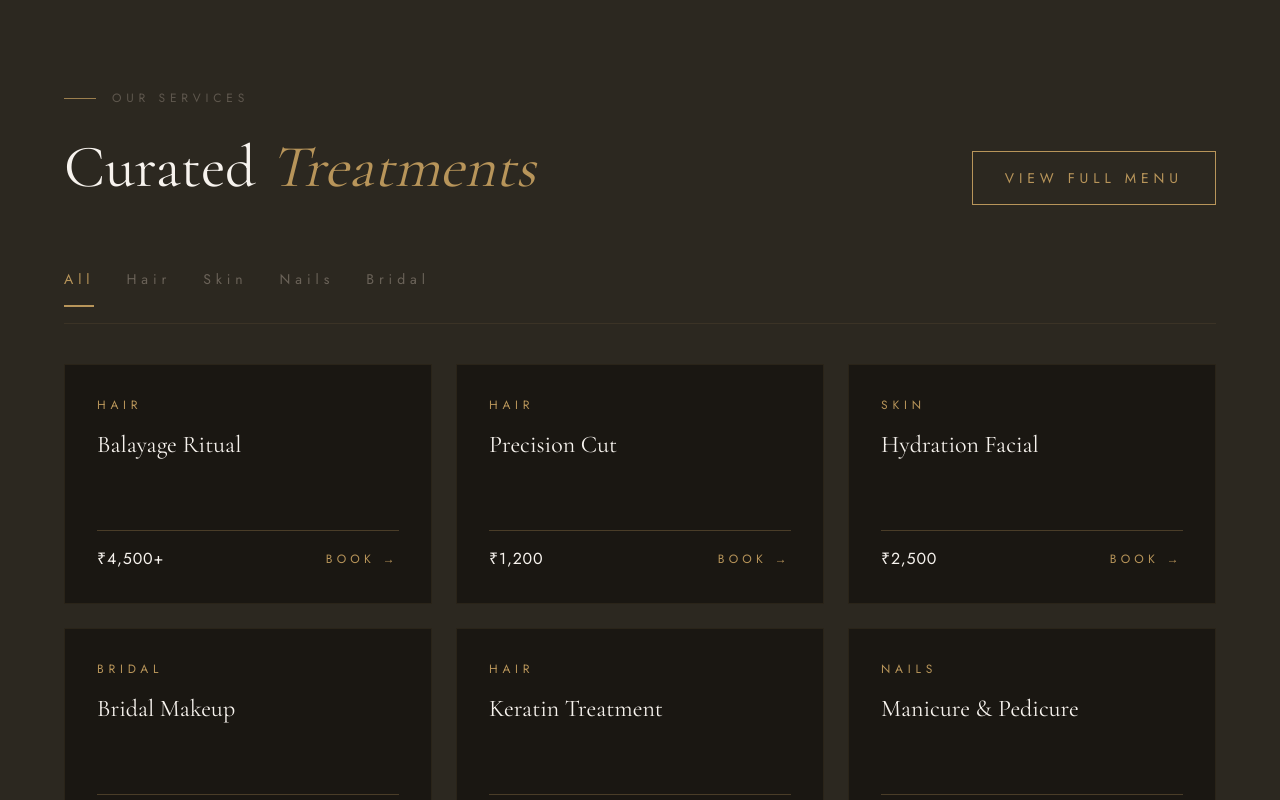
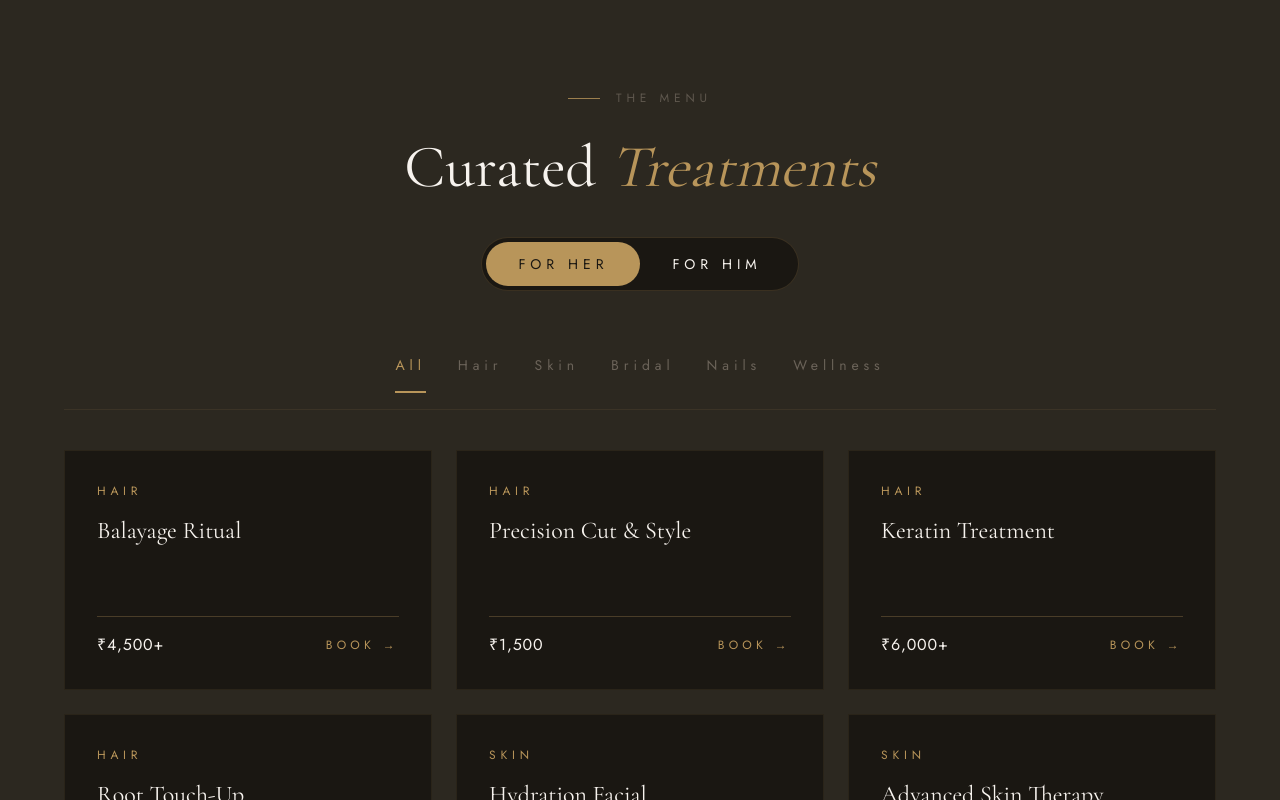
Before and after one commit to virajramani221-hash/sadhana-salon, a Next.js app: page /services in a window 1280 px wide. Shown: the part 500-1300 px from the top of the page. Built offline with nearby package versions, Linux system fonts and the light colour scheme.

Commit message:
feat: New color schema, expanded services menu, and navbar dropdown

```diff
--- a/src/app/services/page.tsx
+++ b/src/app/services/page.tsx
@@ -1,5 +1,6 @@
+import { Suspense } from "react";
 import { PageHeader } from "@/components/ui/PageHeader";
-import { ServicesSection } from "@/components/sections/ServicesSection";
+import { FullServiceMenu } from "@/components/sections/FullServiceMenu";
 import { PreFooterCTA } from "@/components/sections/PreFooterCTA";
 
 export default function ServicesPage() {
@@ -11,7 +12,9 @@ export default function ServicesPage() {
         subtitle="The Menu"
         description="Experience world-class beauty treatments and mindful rituals crafted for the modern individual."
       />
-      <ServicesSection />
+      <Suspense fallback={<div className="min-h-screen bg-dark-2" />}>
+        <FullServiceMenu />
+      </Suspense>
       <PreFooterCTA />
     </div>
   );
--- a/src/components/layout/Navbar.tsx
+++ b/src/components/layout/Navbar.tsx
@@ -7,7 +7,14 @@ import { motion, useScroll, useMotionValueEvent, AnimatePresence } from "framer-
 import { Button } from "../ui/Button";
 
 const NAV_LINKS = [
-  { name: "Services", href: "/services" },
+  {
+    name: "Services",
+    href: "/services",
+    subLinks: [
+      { name: "For Her", href: "/services?gender=women" },
+      { name: "For Him", href: "/services?gender=men" }
+    ]
+  },
   { name: "Team", href: "/team" },
   { name: "Gallery", href: "/gallery" },
   { name: "Journal", href: "/journal" },
@@ -33,11 +40,9 @@ export function Navbar() {
       setIsScrolled(false);
     }
 
-    // Hide navbar if scrolling down and past 300px
     if (latest > previous && latest > 300) {
       setIsHidden(true);
     }
-    // Show navbar if scrolling up
     else if (latest < previous) {
       setIsHidden(false);
     }
@@ -45,7 +50,6 @@ export function Navbar() {
 
   const isTransparent = isHomePage && !isScrolled && !isMobileMenuOpen;
 
-  // Prevent scrolling when mobile menu is open
   useEffect(() => {
     if (isMobileMenuOpen) {
       document.body.style.overflow = "hidden";
@@ -87,14 +91,30 @@ export function Navbar() {
                 initial={{ opacity: 0, y: -10 }}
                 animate={{ opacity: 1, y: 0 }}
                 transition={{ duration: 0.5, delay: 0.3 + i * 0.1 }}
+                className="relative group"
               >
-                <Link href={link.href} className="relative group overflow-hidden block py-2">
+                <Link href={link.href} className="relative block py-2 overflow-hidden">
                   <span className="relative z-10 group-hover:text-gold transition-colors duration-300">
                     {link.name}
                   </span>
-                  {/* Animated Underline */}
                   <span className="absolute bottom-0 left-0 w-full h-[1px] bg-gold origin-right scale-x-0 transition-transform duration-500 ease-out group-hover:origin-left group-hover:scale-x-100" />
                 </Link>
+
+                {link.subLinks && (
+                  <div className="absolute top-full left-0 pt-4 opacity-0 invisible group-hover:opacity-100 group-hover:visible transition-all duration-300 transform translate-y-2 group-hover:translate-y-0">
+                    <div className="bg-dark/95 backdrop-blur-md border border-gold/20 p-6 min-w-[180px] flex flex-col gap-4 shadow-xl">
+                      {link.subLinks.map((sub) => (
+                        <Link
+                          key={sub.name}
+                          href={sub.href}
+                          className="hover:text-gold transition-colors block tracking-widest-2 text-xs"
+                        >
+                          {sub.name}
+                        </Link>
+                      ))}
+                    </div>
+                  </div>
+                )}
               </motion.div>
             ))}
 
@@ -110,7 +130,6 @@ export function Navbar() {
             </motion.div>
           </nav>
 
-          {/* Mobile Hamburger */}
           <motion.button
             initial={{ opacity: 0 }}
             animate={{ opacity: 1 }}
@@ -128,7 +147,6 @@ export function Navbar() {
         </div>
       </motion.header>
 
-      {/* Mobile Menu Overlay */}
       <AnimatePresence>
         {isMobileMenuOpen && (
           <motion.div
@@ -136,12 +154,12 @@ export function Navbar() {
             animate={{ opacity: 1, y: 0 }}
             exit={{ opacity: 0, y: "-100%" }}
             transition={{ duration: 0.6, ease: [0.76, 0, 0.24, 1] }}
-            className="fixed inset-0 z-50 bg-dark flex flex-col items-center justify-center lg:hidden"
+            className="fixed inset-0 z-50 bg-dark flex flex-col items-center justify-center lg:hidden overflow-y-auto pt-24 pb-12"
           >
-            <nav className="flex flex-col items-center gap-8 font-display text-h3 text-cream">
+            <nav className="flex flex-col items-center gap-6 font-display text-h3 text-cream my-auto">
               {NAV_LINKS.map((link, i) => (
+                <div key={link.name} className="flex flex-col items-center">
                   <motion.div
-                  key={link.name}
                     initial={{ opacity: 0, y: 20 }}
                     animate={{ opacity: 1, y: 0 }}
                     exit={{ opacity: 0, y: 20 }}
@@ -149,12 +167,33 @@ export function Navbar() {
                   >
                     <Link
                       href={link.href}
-                    onClick={() => setIsMobileMenuOpen(false)}
+                      onClick={() => !link.subLinks && setIsMobileMenuOpen(false)}
                       className="hover:text-gold transition-colors duration-300 uppercase tracking-widest"
                     >
                       {link.name}
                     </Link>
                   </motion.div>
+
+                  {link.subLinks && (
+                    <motion.div
+                      initial={{ opacity: 0 }}
+                      animate={{ opacity: 1 }}
+                      transition={{ duration: 0.4, delay: 0.3 + i * 0.1 }}
+                      className="flex flex-col items-center mt-4 gap-4 text-gold/80 text-lg font-body"
+                    >
+                      {link.subLinks.map((sub) => (
+                        <Link
+                          key={sub.name}
+                          href={sub.href}
+                          onClick={() => setIsMobileMenuOpen(false)}
+                          className="hover:text-gold transition-colors uppercase tracking-widest-2 text-sm"
+                        >
+                          {sub.name}
+                        </Link>
+                      ))}
+                    </motion.div>
+                  )}
+                </div>
               ))}
 
               <motion.div
@@ -162,7 +201,7 @@ export function Navbar() {
                 animate={{ opacity: 1, scale: 1 }}
                 exit={{ opacity: 0, scale: 0.8 }}
                 transition={{ duration: 0.4, delay: 0.2 + NAV_LINKS.length * 0.1 }}
-                className="mt-8"
+                className="mt-6"
               >
                 <Button
                   onClick={() => {
@@ -177,7 +216,7 @@ export function Navbar() {
               </motion.div>
             </nav>
 
-            <div className="absolute bottom-0 left-0 right-0 h-1/3 bg-gradient-to-t from-gold/10 to-transparent pointer-events-none" />
+            <div className="fixed bottom-0 left-0 right-0 h-1/3 bg-gradient-to-t from-gold/10 to-transparent pointer-events-none" />
           </motion.div>
         )}
       </AnimatePresence>
--- /dev/null
+++ b/src/components/sections/FullServiceMenu.tsx
@@ -0,0 +1,178 @@
+"use client";
+
+import * as React from "react";
+import { useState, useEffect } from "react";
+import { useSearchParams } from "next/navigation";
+import { motion, AnimatePresence } from "framer-motion";
+import { SectionEyebrow } from "../ui/SectionEyebrow";
+import { GoldDivider } from "../ui/GoldDivider";
+
+// --- Service Data ---
+const WOMEN_SERVICES = [
+  { title: "Balayage Ritual", price: "₹4,500+", category: "Hair" },
+  { title: "Precision Cut & Style", price: "₹1,500", category: "Hair" },
+  { title: "Keratin Treatment", price: "₹6,000+", category: "Hair" },
+  { title: "Root Touch-Up", price: "₹1,200", category: "Hair" },
+  { title: "Hydration Facial", price: "₹2,500", category: "Skin" },
+  { title: "Advanced Skin Therapy", price: "₹4,500", category: "Skin" },
+  { title: "Bridal Makeup", price: "₹15,000", category: "Bridal" },
+  { title: "Pre-Bridal Package", price: "₹12,000", category: "Bridal" },
+  { title: "Spa Pedicure", price: "₹1,200", category: "Nails" },
+  { title: "Gel Manicure", price: "₹1,800", category: "Nails" },
+  { title: "Aromatherapy Massage", price: "₹3,500", category: "Wellness" },
+];
+
+const MEN_SERVICES = [
+  { title: "Classic Barber Cut", price: "₹800", category: "Hair" },
+  { title: "Precision Fade", price: "₹1,000", category: "Hair" },
+  { title: "Hot Towel Shave", price: "₹600", category: "Grooming" },
+  { title: "Beard Sculpting", price: "₹500", category: "Grooming" },
+  { title: "Men's Energizing Facial", price: "₹2,000", category: "Skin" },
+  { title: "Scalp Detox", price: "₹1,500", category: "Hair" },
+  { title: "Gray Blending", price: "₹1,200", category: "Hair" },
+  { title: "Sports Massage", price: "₹3,000", category: "Wellness" },
+];
+
+export function FullServiceMenu() {
+  const searchParams = useSearchParams();
+  const genderParam = searchParams?.get("gender");
+
+  const [activeGender, setActiveGender] = useState<"Women" | "Men">("Women");
+  const [activeCategory, setActiveCategory] = useState<string>("All");
+
+  useEffect(() => {
+    if (genderParam === "men") {
+      setActiveGender("Men");
+    } else if (genderParam === "women") {
+      setActiveGender("Women");
+    }
+  }, [genderParam]);
+
+  const currentServices = activeGender === "Women" ? WOMEN_SERVICES : MEN_SERVICES;
+
+  // Extract unique categories based on the selected gender
+  const categories = ["All", ...Array.from(new Set(currentServices.map(s => s.category)))];
+
+  const filteredServices = activeCategory === "All"
+    ? currentServices
+    : currentServices.filter(s => s.category === activeCategory);
+
+  // When changing gender, reset category if the new gender doesn't have it
+  const handleGenderChange = (gender: "Women" | "Men") => {
+    setActiveGender(gender);
+    setActiveCategory("All");
+  };
+
+  return (
+    <section className="bg-dark-2 py-[var(--section-padding-y)] overflow-hidden min-h-screen">
+      <div className="mx-auto max-w-[1280px] px-[clamp(20px,5vw,80px)]">
+
+        {/* Header & Gender Toggle */}
+        <div className="flex flex-col items-center mb-16 gap-8">
+          <motion.div
+            initial={{ opacity: 0, y: 30 }}
+            whileInView={{ opacity: 1, y: 0 }}
+            viewport={{ once: true, margin: "-100px" }}
+            transition={{ duration: 0.8, ease: "easeOut" }}
+            className="text-center"
+          >
+            <SectionEyebrow label="The Menu" className="mb-6 justify-center text-cream opacity-80" />
+            <h2 className="font-display text-h2 text-cream leading-tight">
+              Curated <span className="italic text-gold">Treatments</span>
+            </h2>
+          </motion.div>
+
+          <motion.div
+            initial={{ opacity: 0, y: 20 }}
+            whileInView={{ opacity: 1, y: 0 }}
+            viewport={{ once: true }}
+            transition={{ duration: 0.8, delay: 0.2 }}
+            className="flex p-1 bg-dark rounded-full border border-gold/20"
+          >
+            <button
+              onClick={() => handleGenderChange("Women")}
+              className={`px-8 py-3 rounded-full font-body text-sm tracking-widest-2 uppercase transition-all duration-300 ${
+                activeGender === "Women"
+                  ? "bg-gold text-dark"
+                  : "text-cream hover:text-gold"
+              }`}
+            >
+              For Her
+            </button>
+            <button
+              onClick={() => handleGenderChange("Men")}
+              className={`px-8 py-3 rounded-full font-body text-sm tracking-widest-2 uppercase transition-all duration-300 ${
+                activeGender === "Men"
+                  ? "bg-gold text-dark"
+                  : "text-cream hover:text-gold"
+              }`}
+            >
+              For Him
+            </button>
+          </motion.div>
+        </div>
+
+        {/* Category Filter */}
+        <motion.div
+          initial={{ opacity: 0 }}
+          whileInView={{ opacity: 1 }}
+          viewport={{ once: true }}
+          className="flex overflow-x-auto pb-4 mb-10 gap-8 font-body text-sm tracking-widest-2 uppercase justify-start md:justify-center text-muted whitespace-nowrap hide-scrollbar border-b border-gold/10"
+        >
+          {categories.map((cat) => (
+            <button
+              key={cat}
+              onClick={() => setActiveCategory(cat)}
+              className={`pb-4 border-b-2 transition-colors ${
+                activeCategory === cat
+                  ? "text-gold border-gold"
+                  : "hover:text-cream border-transparent"
+              }`}
+            >
+              {cat}
+            </button>
+          ))}
+        </motion.div>
+
+        {/* Services Grid with Animation */}
+        <motion.div
+          layout
+          className="grid grid-cols-1 md:grid-cols-2 lg:grid-cols-3 gap-6"
+        >
+          <AnimatePresence mode="popLayout">
+            {filteredServices.map((service) => (
+              <motion.div
+                key={service.title}
+                layout
+                initial={{ opacity: 0, scale: 0.9 }}
+                animate={{ opacity: 1, scale: 1 }}
+                exit={{ opacity: 0, scale: 0.9 }}
+                transition={{ duration: 0.4, ease: "easeOut" }}
+                className="group border border-gold/10 bg-dark p-8 hover:border-gold/30 transition-colors duration-500 flex flex-col justify-between min-h-[240px] cursor-pointer"
+              >
+                <div>
+                  <div className="font-body text-xs tracking-widest-3 uppercase text-gold mb-4">
+                    {service.category}
+                  </div>
+                  <h3 className="font-display text-2xl text-cream mb-2 group-hover:text-gold-light transition-colors">
+                    {service.title}
+                  </h3>
+                </div>
+                <div>
+                  <GoldDivider className="mb-4 opacity-30 group-hover:opacity-100" animated={false} />
+                  <div className="flex justify-between items-center text-cream">
+                    <span className="font-body tracking-wider">{service.price}</span>
+                    <span className="font-body text-xs uppercase tracking-widest-2 text-gold group-hover:translate-x-2 transition-transform duration-300">
+                      Book →
+                    </span>
+                  </div>
+                </div>
+              </motion.div>
+            ))}
+          </AnimatePresence>
+        </motion.div>
+
+      </div>
+    </section>
+  );
+}
```
Also changed, not shown: 1 other file (tests, documents, lock files or other folders). Lines whose indentation alone changed are shown as unchanged.
